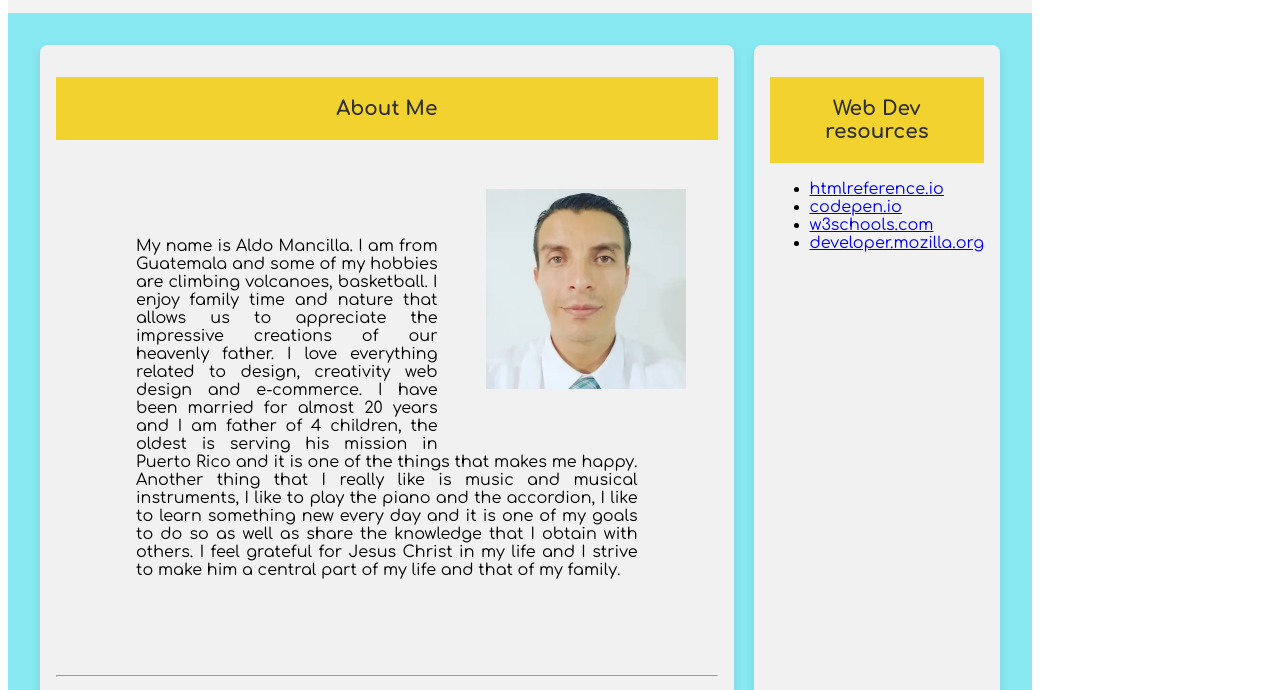
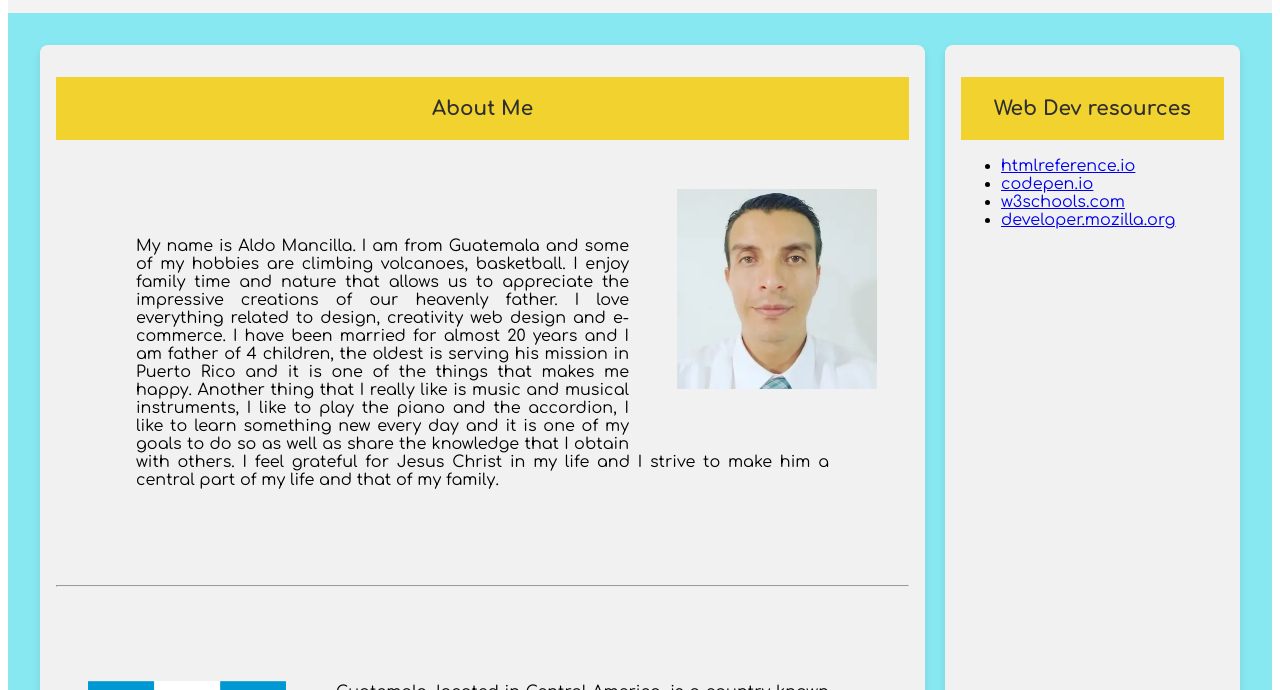
Before and after one commit to aldomancilla/wdd131, a plain HTML site: page index.html in a window 1280 px wide. Shown: the part 133-823 px from the top of the page. Drawn offline with Linux system fonts and the light colour scheme.

Commit message:
correction

```diff
--- a/style/base.css
+++ b/style/base.css
@@ -3,7 +3,7 @@ body {
     height: 100vh;
     grid-template: auto 1fr auto / auto 1fr auto;
     font-family: 'Comfortaa', sans-serif;
-    max-width: 1024px;
+
 }
 
 /* Header styling */
```
